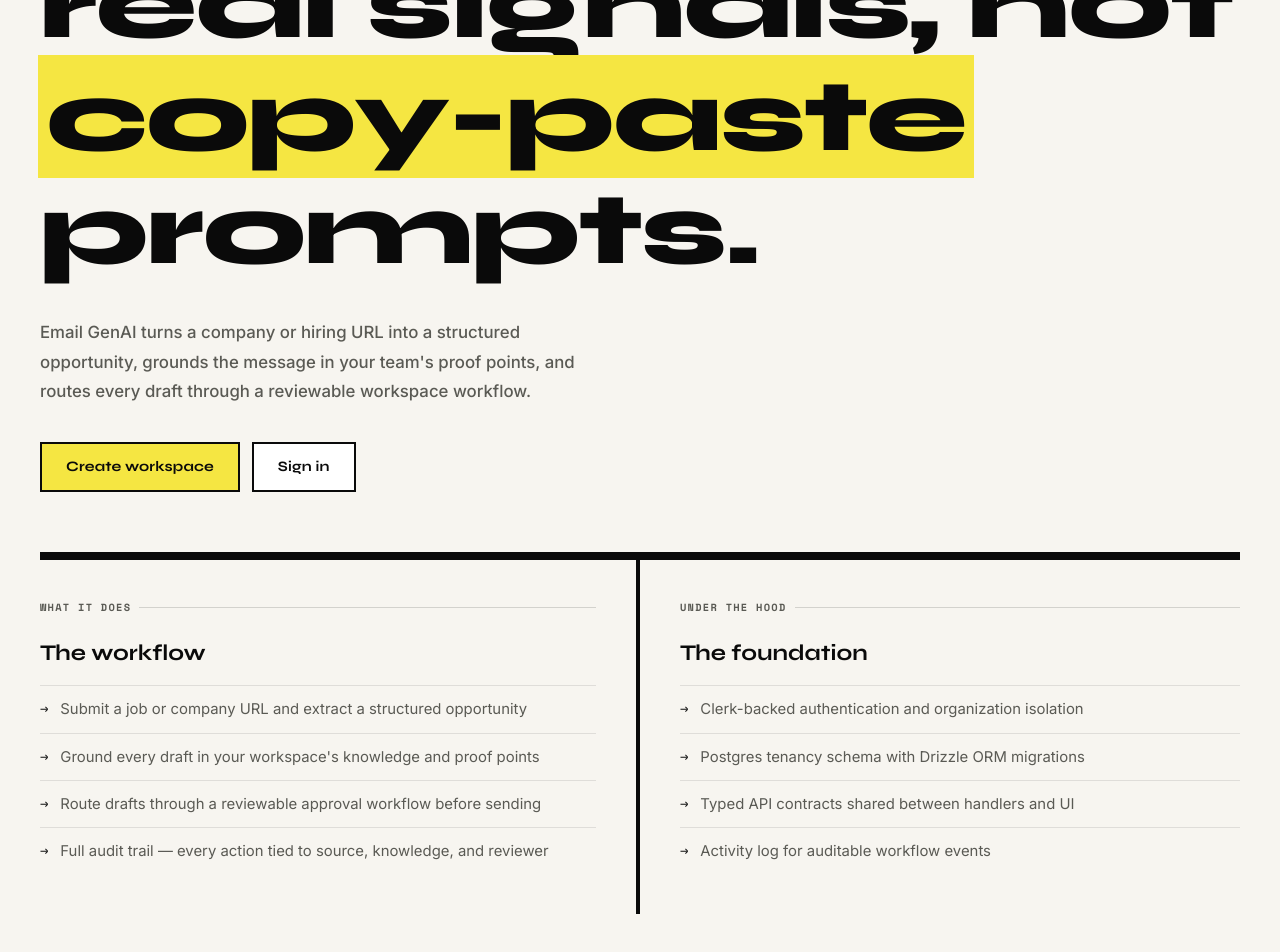
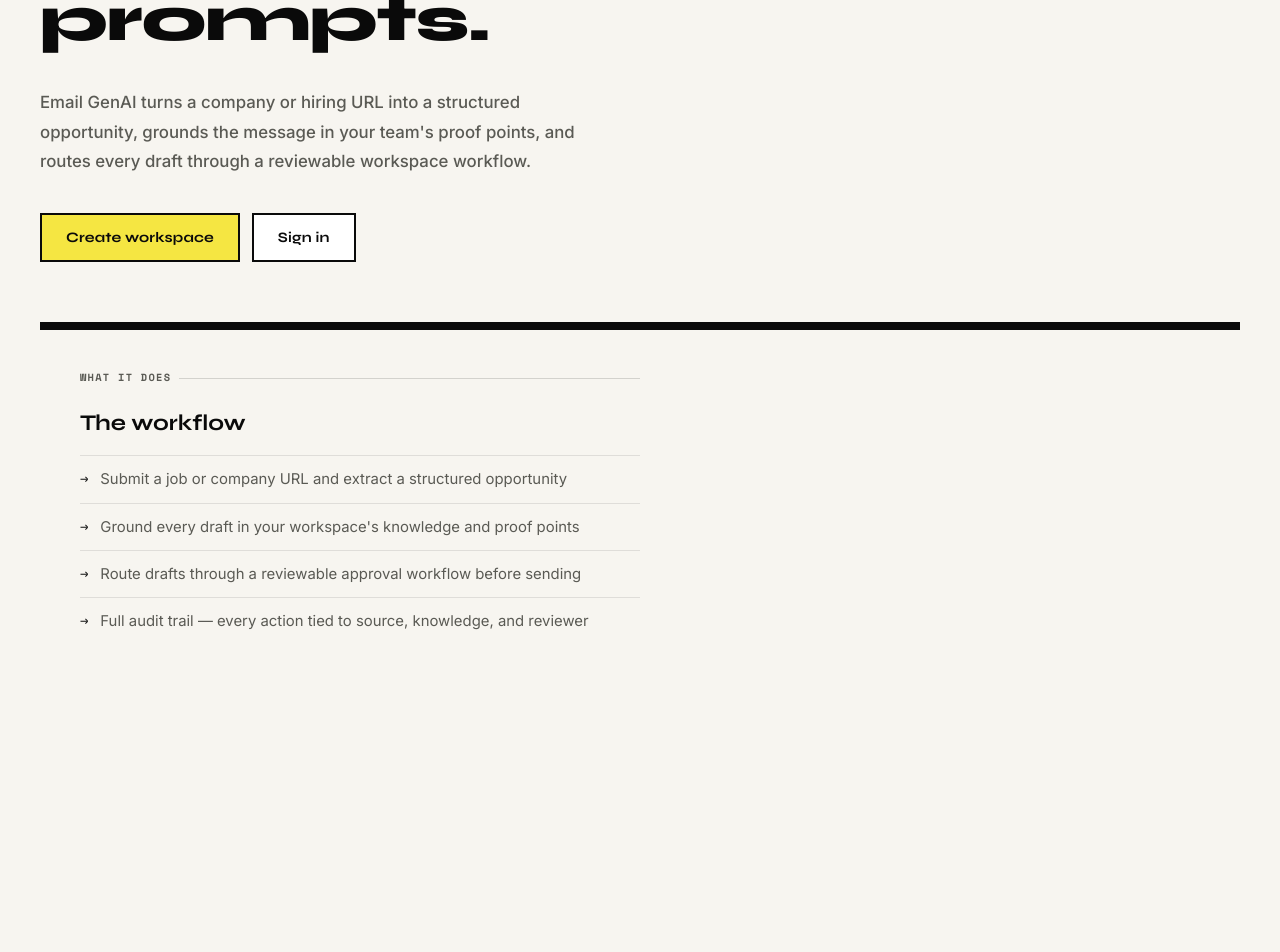
Before and after one commit to swap-mitra/email-gen, a Next.js app: page / in a window 1280 px wide. Shown: the part 350-1302 px from the top of the page. After the commit the page ends 1115 px from the top, so only its background shows below. Built offline with nearby package versions, Linux system fonts and the light colour scheme; no server answers.

Commit message:
fix(ui): issues in the hero section

```diff
--- a/src/app/globals.css
+++ b/src/app/globals.css
@@ -245,20 +245,19 @@ a {
 }
 
 .hero-headline {
-  font-size: clamp(2.8rem, 8vw, 7.5rem);
-  line-height: 1.1;
-  max-width: 14ch;
+  font-size: clamp(2rem, 5vw, 4.5rem);
+  line-height: 1.15;
+  max-width: 18ch;
   margin-bottom: 32px;
 }
 
 .hero-headline em {
   font-style: normal;
   background: var(--yellow);
-  /* Render a complete box on every wrapped line */
   -webkit-box-decoration-break: clone;
   box-decoration-break: clone;
-  padding: 0 8px;
-  margin: 0 -2px;
+  padding: 0.05em 0.2em;
+  margin: 0;
 }
 
 .hero-body {
@@ -283,6 +282,15 @@ a {
   border-top: var(--rule-heavy);
   display: grid;
   grid-template-columns: 1fr 1fr;
+}
+
+.spec-strip--single {
+  grid-template-columns: 1fr;
+}
+
+.spec-strip--single .spec-col {
+  border-right: none;
+  max-width: 640px;
 }
 
 .spec-col {
@@ -672,7 +680,7 @@ a {
   }
 
   .hero-headline {
-    font-size: clamp(2rem, 10vw, 3.2rem);
-    line-height: 1.12;
+    font-size: clamp(1.6rem, 8vw, 2.6rem);
+    line-height: 1.15;
   }
 }
--- a/src/app/page.tsx
+++ b/src/app/page.tsx
@@ -8,12 +8,6 @@ const capabilities = [
   "Full audit trail — every action tied to source, knowledge, and reviewer",
 ];
 
-const foundation = [
-  "Clerk-backed authentication and organization isolation",
-  "Postgres tenancy schema with Drizzle ORM migrations",
-  "Typed API contracts shared between handlers and UI",
-  "Activity log for auditable workflow events",
-];
 
 export default async function Home() {
   const { userId } = await auth();
@@ -71,7 +65,7 @@ export default async function Home() {
         </section>
 
         {/* ── Two-column spec strip ────────────────────────────────── */}
-        <div className="spec-strip">
+        <div className="spec-strip spec-strip--single">
           <div className="spec-col">
             <p className="spec-col-label">What it does</p>
             <h2>The workflow</h2>
@@ -81,16 +75,6 @@ export default async function Home() {
               ))}
             </ul>
           </div>
-
-          <div className="spec-col">
-            <p className="spec-col-label">Under the hood</p>
-            <h2>The foundation</h2>
-            <ul className="spec-list">
-              {foundation.map((item) => (
-                <li key={item}>{item}</li>
-              ))}
-            </ul>
-          </div>
         </div>
       </main>
     </>
```
